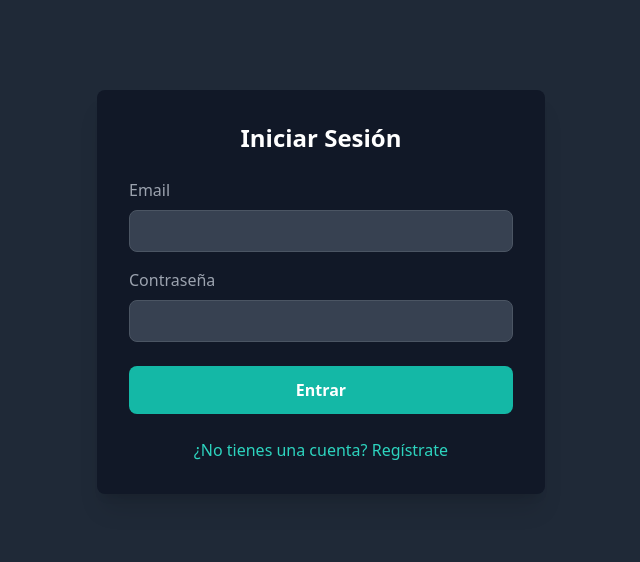
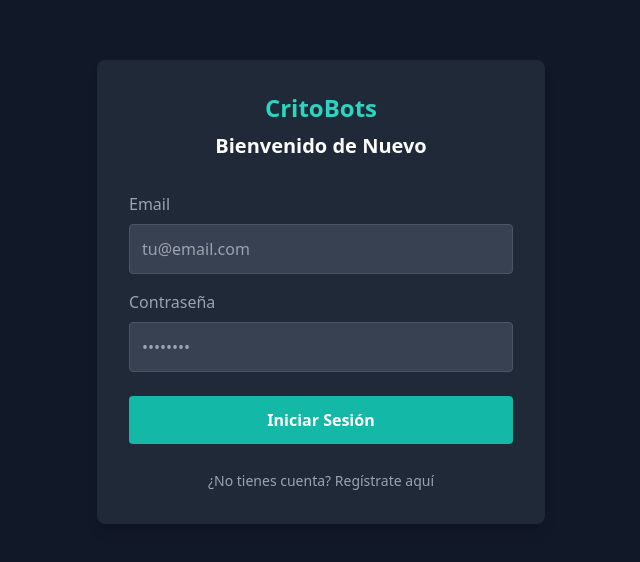
Before and after one commit to cripto-bot/rastreador, a Next.js app: page /login in a window 1280 px wide. Shown: the part 108-670 px from the top of the page, without its empty margins (319-959 px from the left). Built offline with nearby package versions, Linux system fonts and the light colour scheme; no server answers.

Commit message:
Update login.js

```diff
--- a/pages/login.js
+++ b/pages/login.js
@@ -1,71 +1,201 @@
+// pages/login.js
+
+// PASO 1: DEFINIR EL PROBLEMA COMPLETO
+/*
+ * PROBLEMA: Permitir a los usuarios existentes iniciar sesión en su cuenta y
+ * permitir a nuevos usuarios registrarse. La página debe manejar ambos casos
+ * de forma clara y segura, utilizando el sistema de autenticación de Supabase.
+ * CASOS DE USO ACTUALES:
+ *   - Iniciar sesión con email y contraseña.
+ *   - Registrar una nueva cuenta con email y contraseña.
+ *   - Mostrar mensajes de error claros (ej. "Contraseña incorrecta", "El usuario ya existe").
+ *   - Redirigir al dashboard si el inicio de sesión/registro es exitoso.
+ *   - Redirigir al dashboard si el usuario ya tiene una sesión activa.
+ * CASOS DE USO FUTUROS:
+ *   - Inicio de sesión con proveedores OAuth (Google, GitHub, etc.).
+ *   - Funcionalidad de "Olvidé mi contraseña".
+ */
+
+// PASO 2: DISEÑAR LA ARQUITECTURA
+/*
+ * COMPONENTES PRINCIPALES:
+ * - `LoginPage`: Componente de React que renderiza el formulario.
+ * - Estado local (useState) para gestionar email, contraseña, errores y estado de carga.
+ * - `supabase`: El cliente de Supabase importado desde `lib/supabaseClient.js`
+ *   para manejar las operaciones de autenticación (`signInWithPassword`, `signUp`).
+ *
+ * FLUJO DE DATOS:
+ * 1. El usuario introduce datos en el formulario.
+ * 2. Al hacer clic en "Login" o "Register", se llama a la función correspondiente.
+ * 3. La función llama al método de Supabase apropiado.
+ * 4. Si Supabase devuelve un error, se muestra en la UI.
+ * 5. Si Supabase devuelve éxito (sesión), se redirige al usuario al `/dashboard`.
+ */
+
+import { useState, useEffect } from 'react';
+import { useRouter } from 'next/router';
 import Head from 'next/head';
-import Link from 'next/link';
-import { useState } from 'react';
-import { useRouter } from 'next/router'; // Importamos el enrutador
+import { supabase } from '../lib/supabaseClient'; // <-- ¡IMPORTANTE! Importamos nuestro cliente.
 
 export default function LoginPage() {
-  const [status, setStatus] = useState('');
-  const router = useRouter(); // Inicializamos el enrutador
+  const router = useRouter();
 
-  const handleSubmit = async (event) => {
-    event.preventDefault();
-    setStatus('Verificando credenciales...');
+  // Estado para los campos del formulario
+  const [email, setEmail] = useState('');
+  const [password, setPassword] = useState('');
 
-    const formData = {
-      email: event.target.email.value,
-      contrasena: event.target.contrasena.value,
+  // Estado para la gestión de la UI
+  const [isLoading, setIsLoading] = useState(false);
+  const [errorMessage, setErrorMessage] = useState('');
+  const [isSignUp, setIsSignUp] = useState(false); // Para alternar entre Login y Registro
+
+  // --- EFECTOS ---
+  // Redirigir si el usuario ya está logueado
+  useEffect(() => {
+    const checkUser = async () => {
+      const { data: { session } } = await supabase.auth.getSession();
+      if (session) {
+        router.push('/dashboard');
+      }
     };
+    checkUser();
+  }, [router]);
 
-    const response = await fetch('/api/auth/login', {
-      method: 'POST',
-      headers: { 'Content-Type': 'application/json' },
-      body: JSON.stringify(formData),
-    });
+  // --- MANEJADORES DE EVENTOS ---
 
-    const result = await response.json();
+  /**
+   * Maneja el envío del formulario, decidiendo si es un login o un registro.
+   * @param {React.FormEvent<HTMLFormElement>} e - Evento del formulario.
+   */
+  const handleAuth = async (e) => {
+    e.preventDefault();
+    setIsLoading(true);
+    setErrorMessage('');
 
-    if (response.ok) {
-      // --- ¡CAMBIOS IMPORTANTES AQUÍ! ---
-      // 1. Guardamos la "llave" (token) en el bolsillo del navegador.
-      localStorage.setItem('token', result.token);
+    try {
+      let error;
 
-      setStatus('¡Inicio de sesión exitoso! Redirigiendo...');
+      if (isSignUp) {
+        // Lógica de Registro (Sign Up)
+        const { error: signUpError } = await supabase.auth.signUp({
+          email,
+          password,
+        });
+        error = signUpError;
+        // Supabase requiere confirmación de email por defecto. Informamos al usuario.
+        if (!error) {
+            alert('¡Registro exitoso! Por favor, revisa tu correo para confirmar tu cuenta.');
+            setIsSignUp(false); // Volver a la vista de login
+        }
+      } else {
+        // Lógica de Inicio de Sesión (Sign In)
+        const { error: signInError } = await supabase.auth.signInWithPassword({
+          email,
+          password,
+        });
+        error = signInError;
+      }
 
-      // 2. Redirigimos al usuario al nuevo panel de control.
-      router.push('/dashboard');
-    } else {
-      setStatus('Error: ' + result.message);
+      if (error) {
+        // Si Supabase devuelve un error, lo mostramos.
+        throw error;
+      }
+
+      // Si no hay error en el login, la sesión se establece automáticamente
+      // y el listener de Supabase (que pondremos en _app.js luego) nos redirigirá.
+      // Forzamos la redirección por si acaso.
+      if(!isSignUp){
+         router.push('/dashboard');
+      }
+
+    } catch (error) {
+      // Manejo de errores más amigable
+      if (error.message.includes("Invalid login credentials")) {
+        setErrorMessage("Email o contraseña incorrectos.");
+      } else if (error.message.includes("User already registered")) {
+        setErrorMessage("Este email ya está registrado. Intenta iniciar sesión.");
+      } else if (error.message.includes("Password should be at least 6 characters")) {
+        setErrorMessage("La contraseña debe tener al menos 6 caracteres.");
+      } else {
+        setErrorMessage(error.message);
+      }
+    } finally {
+      setIsLoading(false);
     }
   };
 
-  // El resto del código del formulario es el mismo...
+  // --- RENDERIZADO DEL COMPONENTE ---
   return (
-    // ... (todo el JSX del formulario se mantiene igual que antes)
     <>
       <Head>
-        <title>Iniciar Sesión - CritoBots</title>
+        <title>{isSignUp ? 'Registro' : 'Iniciar Sesión'} - CritoBots</title>
       </Head>
-      <div className="min-h-screen bg-gray-800 flex items-center justify-center p-4">
-        <div className="bg-gray-900 p-8 rounded-lg shadow-xl w-full max-w-md">
-          <h2 className="text-2xl font-bold mb-6 text-center text-white">Iniciar Sesión</h2>
-          <form onSubmit={handleSubmit}>
+      <div className="min-h-screen bg-gray-900 flex items-center justify-center p-4">
+        <div className="w-full max-w-md bg-gray-800 p-8 rounded-lg shadow-lg">
+          <h1 className="text-2xl font-bold text-center text-teal-400 mb-2">
+            CritoBots
+          </h1>
+          <h2 className="text-xl font-bold text-center text-white mb-8">
+            {isSignUp ? 'Crear una Cuenta Nueva' : 'Bienvenido de Nuevo'}
+          </h2>
+
+          <form onSubmit={handleAuth}>
             <div className="mb-4">
-              <label className="block text-gray-400 mb-2" htmlFor="email">Email</label>
-              <input className="w-full px-3 py-2 bg-gray-700 text-white border border-gray-600 rounded-lg focus:outline-none focus:border-teal-500" type="email" id="email" name="email" required />
+              <label className="block text-gray-400 mb-2" htmlFor="email">
+                Email
+              </label>
+              <input
+                id="email"
+                type="email"
+                value={email}
+                onChange={(e) => setEmail(e.target.value)}
+                className="w-full p-3 bg-gray-700 rounded border border-gray-600 focus:border-teal-500 focus:outline-none text-white"
+                required
+                placeholder="tu@email.com"
+              />
             </div>
             <div className="mb-6">
-              <label className="block text-gray-400 mb-2" htmlFor="contrasena">Contraseña</label>
-              <input className="w-full px-3 py-2 bg-gray-700 text-white border border-gray-600 rounded-lg focus:outline-none focus:border-teal-500" type="password" id="contrasena" name="contrasena" required />
+              <label className="block text-gray-400 mb-2" htmlFor="password">
+                Contraseña
+              </label>
+              <input
+                id="password"
+                type="password"
+                value={password}
+                onChange={(e) => setPassword(e.target.value)}
+                className="w-full p-3 bg-gray-700 rounded border border-gray-600 focus:border-teal-500 focus:outline-none text-white"
+                required
+                placeholder="••••••••"
+              />
             </div>
-            <button type="submit" className="w-full bg-teal-500 text-white py-3 rounded-lg font-semibold hover:bg-teal-600 transition-colors">
-              Entrar
+
+            {errorMessage && (
+              <p className="bg-red-800 border border-red-600 text-red-200 p-3 rounded mb-4 text-center">
+                {errorMessage}
+              </p>
+            )}
+
+            <button
+              type="submit"
+              disabled={isLoading}
+              className="w-full bg-teal-500 hover:bg-teal-600 text-white font-bold py-3 rounded transition-colors disabled:bg-gray-500"
+            >
+              {isLoading ? 'Cargando...' : (isSignUp ? 'Crear Cuenta' : 'Iniciar Sesión')}
             </button>
-            {status && <p className="text-center text-gray-300 mt-4">{status}</p>}
           </form>
+
           <div className="text-center mt-6">
-             <Link href="/register" className="text-teal-400 hover:underline">
-                ¿No tienes una cuenta? Regístrate
-             </Link>
+            <button
+              onClick={() => {
+                setIsSignUp(!isSignUp);
+                setErrorMessage('');
+              }}
+              className="text-gray-400 hover:text-teal-400 text-sm"
+            >
+              {isSignUp
+                ? '¿Ya tienes una cuenta? Inicia sesión'
+                : '¿No tienes cuenta? Regístrate aquí'}
+            </button>
           </div>
         </div>
       </div>
```
